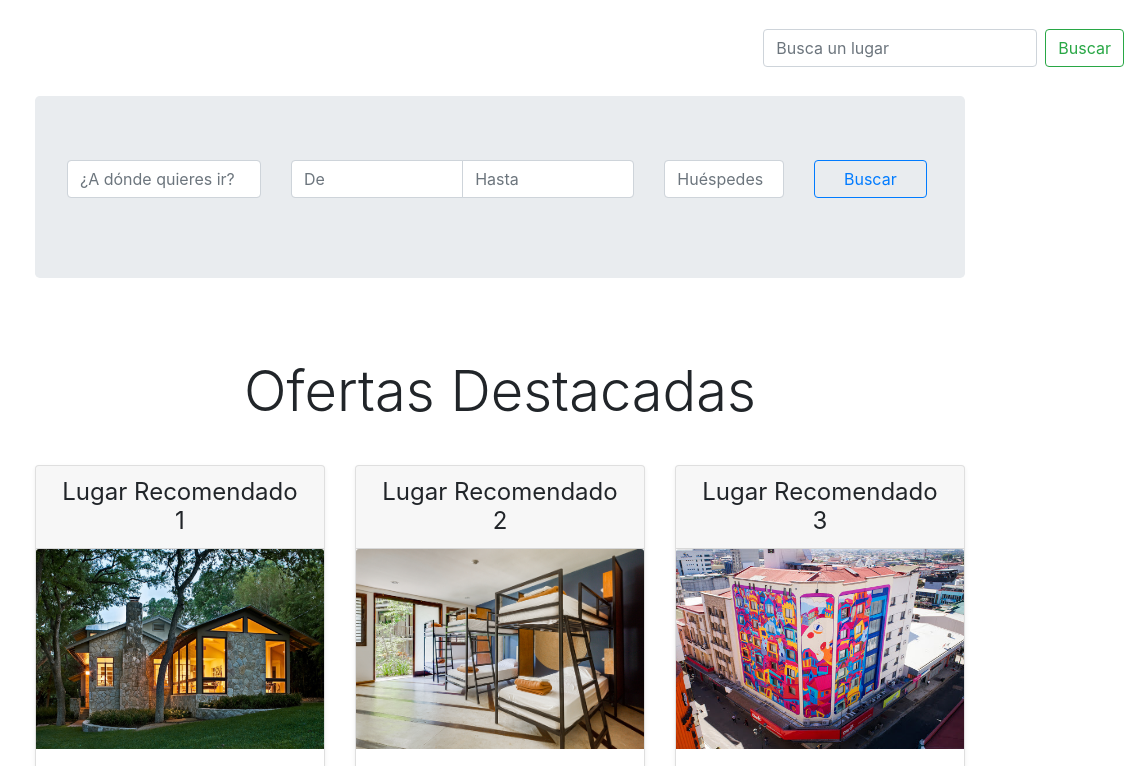
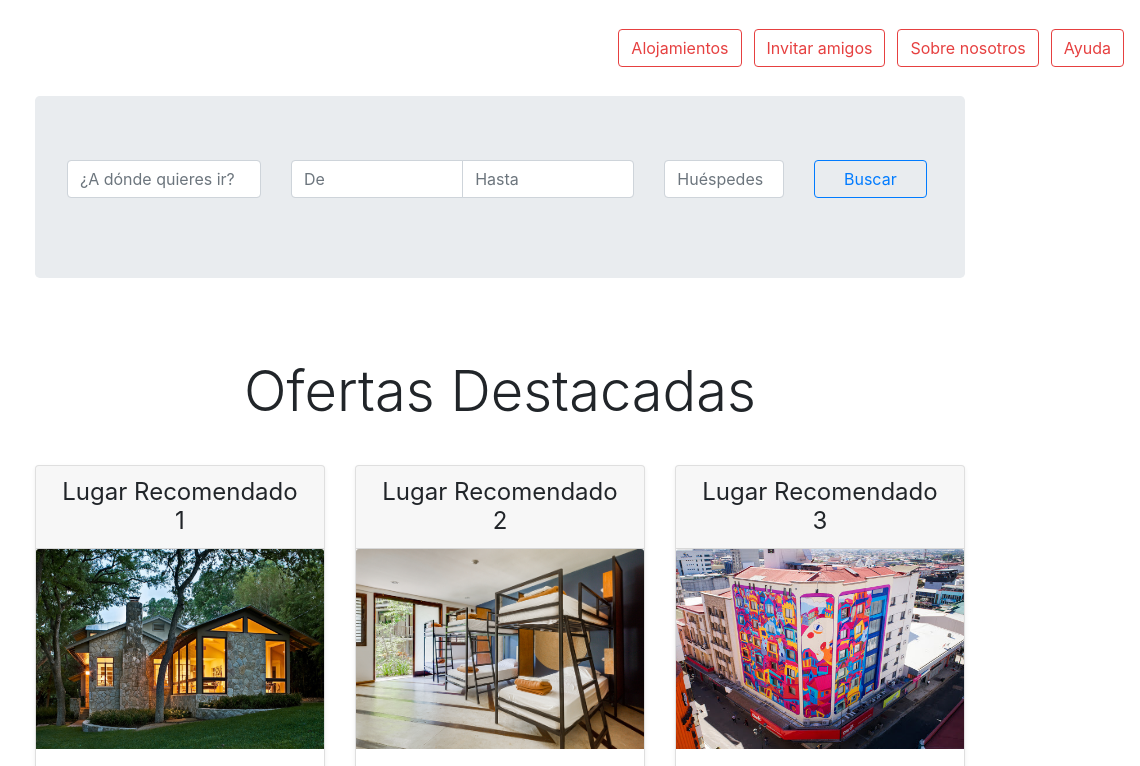
Before and after one commit to joseca9724/Proyecto1_Lenguajes, a plain HTML site: page docs/index.html in a window 1280 px wide. Shown: the top 766 px of the page, 140-1280 px from the left. Drawn offline with nearby package versions, Linux system fonts and the light colour scheme.

Commit message:
Botones menu, separador de busqueda

```diff
--- a/docs/css/estilos.css
+++ b/docs/css/estilos.css
@@ -2,6 +2,17 @@ button#btnPay{
   width: 100%;
   margin-top: 1em;
   margin-bottom: 1em;
+}
+
+button#btnAloj, #btnFriends, #btnAboutUs, #btnHelp{
+	border-color: #e64040;
+	color: #e64040;
+}
+
+button#btnAloj:hover, #btnFriends:hover, #btnAboutUs:hover, #btnHelp:hover{
+	background-color: #e64040;
+	border-color: #e64040;
+	color: #ffffff;
 }
 
 div#divDatos{
--- a/docs/index.html
+++ b/docs/index.html
@@ -25,8 +25,10 @@
                 <img src="img/logo.png" style="margin-left: 50px;" width="70" height="80">
             </a>
 			<form class="form-inline">
-				<input class="form-control mr-sm-2" type="search" placeholder="Busca un lugar" aria-label="Search">
-				<button class="btn btn-outline-success my-2 my-sm-0" type="submit">Buscar</button>
+				<button id="btnAloj" class="btn btn-outline-primary" type="submit" style="margin-right: 0.75em;">Alojamientos</button>
+				<button id="btnFriends" class="btn btn-outline-primary" type="submit" style="margin-right: 0.75em;">Invitar amigos</button>
+				<button id="btnAboutUs" class="btn btn-outline-primary" type="submit" style="margin-right: 0.75em;">Sobre nosotros</button>
+				<button id="btnHelp" class="btn btn-outline-primary" type="submit">Ayuda</button>
 			</form>
 		</nav>
 
--- a/docs/js/script.js
+++ b/docs/js/script.js
@@ -77,6 +77,7 @@ function btnReservaClick() {
 
                 var espacio = document.createElement('hr');
                 espacio.className = "my-4";
+                espacio.style = "margin-left: 2em; margin-right: 2em;";
                 document.getElementById("filtrado").append(espacio);
 
                 bandera = true;
```
